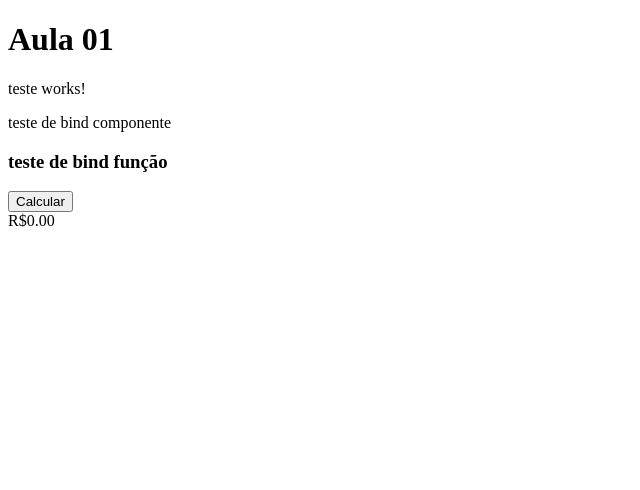
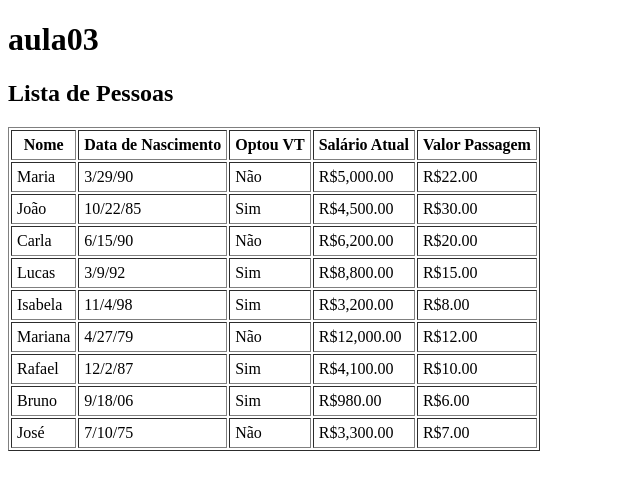
Before and after one commit to Sahvyr/ProjetoAngular, an Angular app: page / in a window 1280 px wide. Shown: the top 490 px of the page, without its empty margins (0-640 px from the left). Built offline with nearby package versions, Linux system fonts and the light colour scheme.

Commit message:
Feat : Aula03 - *ngFor, *ngIf e [ngClass] / criação de modelos.

```diff
--- a/src/app/app-module.ts
+++ b/src/app/app-module.ts
@@ -4,19 +4,12 @@ import { BrowserModule } from '@angular/platform-browser';
 import { AppRoutingModule } from './app-routing-module';
 import { App } from './app';
 import { Teste } from './teste/teste';
+import { Aula03 } from './aula03/aula03';
 
 @NgModule({
-  declarations: [
-    App,
-    Teste
-  ],
-  imports: [
-    BrowserModule,
-    AppRoutingModule
-  ],
-  providers: [
-    provideBrowserGlobalErrorListeners()
-  ],
-  bootstrap: [App]
+  declarations: [App, Teste, Aula03],
+  imports: [BrowserModule, AppRoutingModule],
+  providers: [provideBrowserGlobalErrorListeners()],
+  bootstrap: [App],
 })
-export class AppModule { }
+export class AppModule {}
--- a/src/app/app.html
+++ b/src/app/app.html
@@ -1,2 +1,2 @@
-<h1>Aula 01</h1>
-<app-teste></app-teste>
+<h1>aula03</h1>
+<app-aula03></app-aula03>
--- /dev/null
+++ b/src/app/aula03/aula03.html
@@ -0,0 +1,18 @@
+<h2>Lista de Pessoas</h2>
+<table border="1" cellpadding="5">
+  <tr>
+    <th>Nome</th>
+    <th>Data de Nascimento</th>
+    <th>Optou VT</th>
+    <th>Salário Atual</th>
+    <th>Valor Passagem</th>
+  </tr>
+
+  <tr *ngFor="let item of pessoas">
+    <td>{{ item.nome }}</td>
+    <td>{{ item.dtNascimento | date : 'shortDate' }}</td>
+    <td>{{ item.optouVT == true ? 'Sim' : 'Não' }}</td>
+    <td>{{ item.salarioAtual | currency : 'BRL' }}</td>
+    <td>{{ item.valorPassagem | currency : 'BRL' }}</td>
+  </tr>
+</table>
--- /dev/null
+++ b/src/app/aula03/aula03.ts
@@ -0,0 +1,12 @@
+import { Component } from '@angular/core';
+import pessoas from '../mock/pessoas.json';
+
+@Component({
+  selector: 'app-aula03',
+  standalone: false,
+  templateUrl: './aula03.html',
+  styleUrl: './aula03.css',
+})
+export class Aula03 {
+  pessoas = pessoas;
+}
--- /dev/null
+++ b/src/app/mock/pessoas.json
@@ -0,0 +1,305 @@
+[
+  {
+    "id": 1,
+    "nome": "Maria",
+    "sobrenome": "da Silva",
+    "dtNascimento": "1990-03-29",
+    "sexo": "Feminino",
+    "grauEscolaridade": "Ensino Superior Completo",
+    "endereco": "Rua das Flores, 123 - São Paulo, SP",
+    "foto": "https://randomuser.me/api/portraits/women/44.jpg",
+    "optouVT": false,
+    "salarioAtual": 5000,
+    "valorPassagem": 22,
+    "historicoCargosESalarios": [
+      {
+        "cargo": "Desenvolvedora Júnior",
+        "salario": 3000,
+        "dataInicio": "2015-01-01",
+        "dataFim": "2017-12-31"
+      },
+      {
+        "cargo": "Desenvolvedora Pleno",
+        "salario": 4000,
+        "dataInicio": "2018-01-01",
+        "dataFim": "2020-12-31"
+      },
+      {
+        "cargo": "Desenvolvedora Sênior",
+        "salario": 5000,
+        "dataInicio": "2021-01-01",
+        "dataFim": null
+      }
+    ]
+  },
+  {
+    "id": 2,
+    "nome": "João",
+    "sobrenome": "Souza",
+    "dtNascimento": "1985-10-22",
+    "sexo": "Masculino",
+    "grauEscolaridade": "Ensino Médio Completo",
+    "endereco": "Avenida Bruxelas, 350 - Rio de Janeiro, RJ",
+    "foto": "https://randomuser.me/api/portraits/men/16.jpg",
+    "optouVT": true,
+    "salarioAtual": 4500,
+    "valorPassagem": 30,
+    "historicoCargosESalarios": [
+      {
+        "cargo": "Analista de Sistemas Júnior",
+        "salario": 2500,
+        "dataInicio": "2016-02-01",
+        "dataFim": "2018-12-31"
+      },
+      {
+        "cargo": "Analista de Sistemas Pleno",
+        "salario": 3500,
+        "dataInicio": "2019-01-01",
+        "dataFim": "2021-12-31"
+      },
+      {
+        "cargo": "Analista de Sistemas Sênior",
+        "salario": 4500,
+        "dataInicio": "2022-01-01",
+        "dataFim": null
+      }
+    ]
+  },
+  {
+    "id": 3,
+    "nome": "Carla",
+    "sobrenome": "Ferreira",
+    "dtNascimento": "1990-06-15",
+    "sexo": "Feminino",
+    "grauEscolaridade": "Ensino Superior Completo",
+    "endereco": "Rua das Acácias, 1280 - Belo Horizonte, MG",
+    "foto": "https://randomuser.me/api/portraits/women/44.jpg",
+    "optouVT": false,
+    "salarioAtual": 6200,
+    "valorPassagem": 20,
+    "historicoCargosESalarios": [
+      {
+        "cargo": "Assistente Administrativo",
+        "salario": 2000,
+        "dataInicio": "2014-03-10",
+        "dataFim": "2016-08-31"
+      },
+      {
+        "cargo": "Analista Administrativo",
+        "salario": 3500,
+        "dataInicio": "2016-09-01",
+        "dataFim": "2019-12-31"
+      },
+      {
+        "cargo": "Coordenadora Administrativa",
+        "salario": 5000,
+        "dataInicio": "2020-01-01",
+        "dataFim": "2022-06-30"
+      },
+      {
+        "cargo": "Gerente Administrativa",
+        "salario": 6200,
+        "dataInicio": "2022-07-01",
+        "dataFim": null
+      }
+    ]
+  },
+  {
+    "id": 4,
+    "nome": "Lucas",
+    "sobrenome": "Almeida",
+    "dtNascimento": "1992-03-09",
+    "sexo": "Masculino",
+    "grauEscolaridade": "Pós-Graduação Completa",
+    "endereco": "Rua João Cabral de Melo Neto, 55 - Curitiba, PR",
+    "foto": "https://randomuser.me/api/portraits/men/33.jpg",
+    "optouVT": true,
+    "salarioAtual": 8800,
+    "valorPassagem": 15,
+    "historicoCargosESalarios": [
+      {
+        "cargo": "Desenvolvedor Back-End Júnior",
+        "salario": 3000,
+        "dataInicio": "2015-01-15",
+        "dataFim": "2017-06-30"
+      },
+      {
+        "cargo": "Desenvolvedor Back-End Pleno",
+        "salario": 5000,
+        "dataInicio": "2017-07-01",
+        "dataFim": "2020-04-30"
+      },
+      {
+        "cargo": "Desenvolvedor Full Stack Sênior",
+        "salario": 7500,
+        "dataInicio": "2020-05-01",
+        "dataFim": "2022-12-31"
+      },
+      {
+        "cargo": "Líder Técnico",
+        "salario": 8800,
+        "dataInicio": "2023-01-01",
+        "dataFim": null
+      }
+    ]
+  },
+  {
+    "id": 5,
+    "nome": "Isabela",
+    "sobrenome": "Santos",
+    "dtNascimento": "1998-11-04",
+    "sexo": "Feminino",
+    "grauEscolaridade": "Ensino Superior Incompleto",
+    "endereco": "Avenida Central, 902 - Salvador, BA",
+    "foto": "https://randomuser.me/api/portraits/women/68.jpg",
+    "optouVT": true,
+    "salarioAtual": 3200,
+    "valorPassagem": 8,
+    "historicoCargosESalarios": [
+      {
+        "cargo": "Estagiária de Marketing",
+        "salario": 1200,
+        "dataInicio": "2019-03-01",
+        "dataFim": "2020-11-30"
+      },
+      {
+        "cargo": "Assistente de Marketing",
+        "salario": 2000,
+        "dataInicio": "2021-01-10",
+        "dataFim": "2022-12-31"
+      },
+      {
+        "cargo": "Analista de Marketing Digital",
+        "salario": 3200,
+        "dataInicio": "2023-01-01",
+        "dataFim": null
+      }
+    ]
+  },
+  {
+    "id": 6,
+    "nome": "Mariana",
+    "sobrenome": "Castro",
+    "dtNascimento": "1979-04-27",
+    "sexo": "Feminino",
+    "grauEscolaridade": "Mestrado Completo",
+    "endereco": "Rua Doutor João Batista, 144 - Campinas, SP",
+    "foto": "https://randomuser.me/api/portraits/women/21.jpg",
+    "optouVT": false,
+    "salarioAtual": 12000,
+    "valorPassagem": 12,
+    "historicoCargosESalarios": [
+      {
+        "cargo": "Enfermeira",
+        "salario": 3500,
+        "dataInicio": "2005-01-10",
+        "dataFim": "2010-12-31"
+      },
+      {
+        "cargo": "Enfermeira Chefe",
+        "salario": 6000,
+        "dataInicio": "2011-01-01",
+        "dataFim": "2016-06-30"
+      },
+      {
+        "cargo": "Coordenadora de Enfermagem",
+        "salario": 8500,
+        "dataInicio": "2016-07-01",
+        "dataFim": "2020-12-31"
+      },
+      {
+        "cargo": "Gerente de Serviços de Saúde",
+        "salario": 12000,
+        "dataInicio": "2021-01-01",
+        "dataFim": null
+      }
+    ]
+  },
+  {
+    "id": 7,
+    "nome": "Rafael",
+    "sobrenome": "Pereira",
+    "dtNascimento": "1987-12-02",
+    "sexo": "Masculino",
+    "grauEscolaridade": "Ensino Médio Completo",
+    "endereco": "Rua das Palmeiras, 237 - Manaus, AM",
+    "foto": "https://randomuser.me/api/portraits/men/49.jpg",
+    "optouVT": true,
+    "salarioAtual": 4100,
+    "valorPassagem": 10,
+    "historicoCargosESalarios": [
+      {
+        "cargo": "Auxiliar de Logística",
+        "salario": 1600,
+        "dataInicio": "2011-05-01",
+        "dataFim": "2014-08-31"
+      },
+      {
+        "cargo": "Analista de Logística",
+        "salario": 2800,
+        "dataInicio": "2014-09-01",
+        "dataFim": "2019-03-31"
+      },
+      {
+        "cargo": "Supervisor de Logística",
+        "salario": 4100,
+        "dataInicio": "2019-04-01",
+        "dataFim": null
+      }
+    ]
+  },
+  {
+    "id": 8,
+    "nome": "Bruno",
+    "sobrenome": "Lima",
+    "dtNascimento": "2006-09-18",
+    "sexo": "Masculino",
+    "grauEscolaridade": "Ensino Médio Incompleto",
+    "endereco": "Rua Bela Vista, 112 - Recife, PE",
+    "foto": "https://randomuser.me/api/portraits/men/85.jpg",
+    "optouVT": true,
+    "salarioAtual": 980,
+    "valorPassagem": 6,
+    "historicoCargosESalarios": [
+      {
+        "cargo": "Jovem Aprendiz Administrativo",
+        "salario": 980,
+        "dataInicio": "2024-01-15",
+        "dataFim": null
+      }
+    ]
+  },
+  {
+    "id": 9,
+    "nome": "José",
+    "sobrenome": "Oliveira",
+    "dtNascimento": "1975-07-10",
+    "sexo": "Masculino",
+    "grauEscolaridade": "Ensino Fundamental Completo",
+    "endereco": "Travessa São João, 443 - Goiânia, GO",
+    "foto": "https://randomuser.me/api/portraits/men/71.jpg",
+    "optouVT": false,
+    "salarioAtual": 3300,
+    "valorPassagem": 7,
+    "historicoCargosESalarios": [
+      {
+        "cargo": "Auxiliar de Manutenção",
+        "salario": 1400,
+        "dataInicio": "2003-02-01",
+        "dataFim": "2008-11-30"
+      },
+      {
+        "cargo": "Técnico de Manutenção",
+        "salario": 2200,
+        "dataInicio": "2009-01-01",
+        "dataFim": "2015-12-31"
+      },
+      {
+        "cargo": "Encarregado de Manutenção",
+        "salario": 3300,
+        "dataInicio": "2016-01-01",
+        "dataFim": null
+      }
+    ]
+  }
+]
```
Also changed, not shown: src/app/aula03/aula03.css (added), 1 other file (tests, documents, lock files or other folders).
